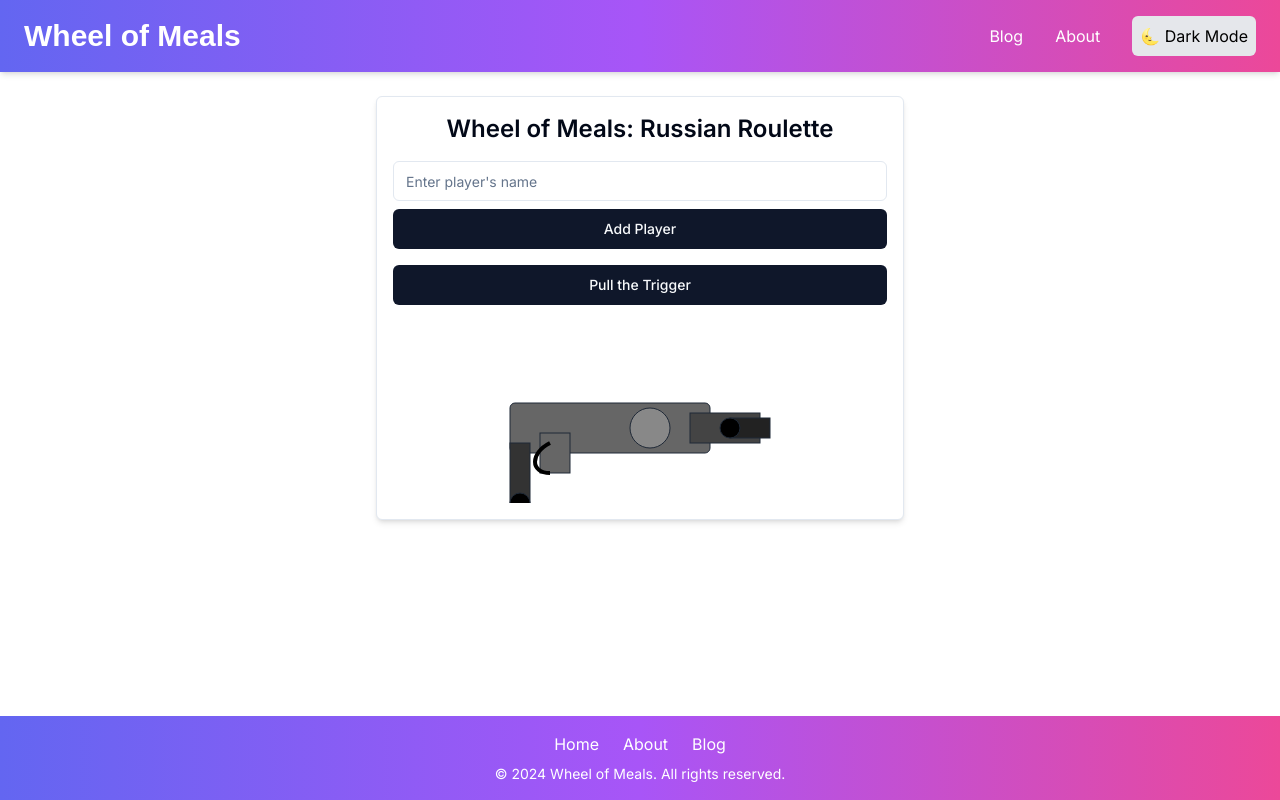
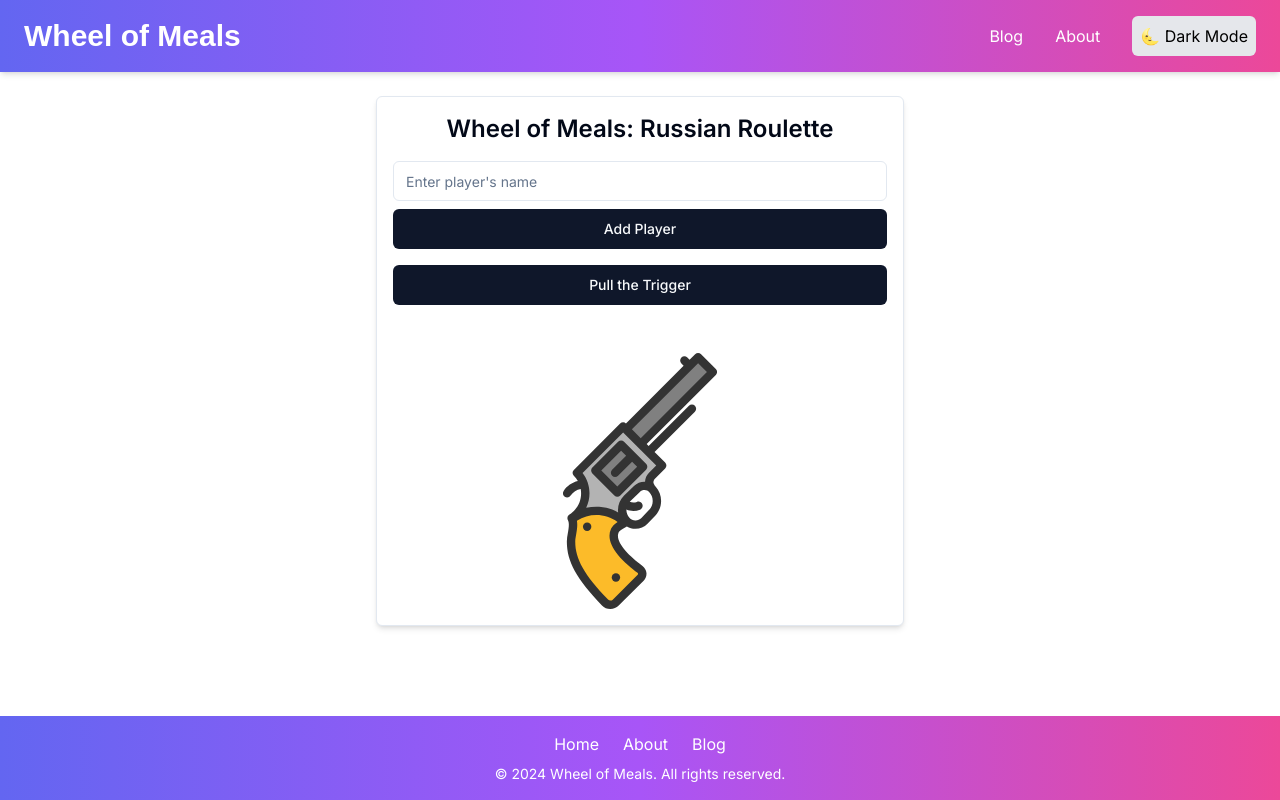
Before and after one commit to omeryildirim0/wheel, a Next.js app: page /games/russian-roulette in a window 1280 px wide. Built offline with nearby package versions, Linux system fonts and the light colour scheme.

Commit message:
revolver svg

```diff
--- a/app/games/russian-roulette/page.tsx
+++ b/app/games/russian-roulette/page.tsx
@@ -101,32 +101,13 @@ const RussianRoulette = () => {
   );
 };
 
-// SVG Revolver Drawing Component
-const Revolver = () => (
-  <svg
-    width="300"
-    height="150"
-    viewBox="0 0 300 150"
-    xmlns="http://www.w3.org/2000/svg"
-    className="stroke-current text-gray-800"
-  >
-    {/* Revolver body */}
-    <rect x="20" y="50" width="200" height="50" fill="#666" rx="5" />
-    <circle cx="160" cy="75" r="20" fill="#888" />
-    <rect x="50" y="80" width="30" height="40" fill="#666" />
+const Revolver = () => {
+  return (
+    <div className="flex justify-center">
+      <img src="/revolver.svg" alt="Revolver" className="h-64 w-auto" />
+    </div>
+  );
+};
 
-    {/* Barrel */}
-    <rect x="200" y="60" width="70" height="30" fill="#444" />
-    <rect x="240" y="65" width="40" height="20" fill="#222" />
-    <circle cx="240" cy="75" r="10" fill="#000" />
-
-    {/* Trigger guard */}
-    <path d="M 60 90 C 40 100, 40 120, 60 120" stroke="#000" strokeWidth="4" fill="none" />
-
-    {/* Handle */}
-    <rect x="20" y="90" width="20" height="60" fill="#333" />
-    <circle cx="30" cy="150" r="10" fill="#000" />
-  </svg>
-);
 
 export default RussianRoulette;
```
Also changed, not shown: public/revolver.svg (added).
